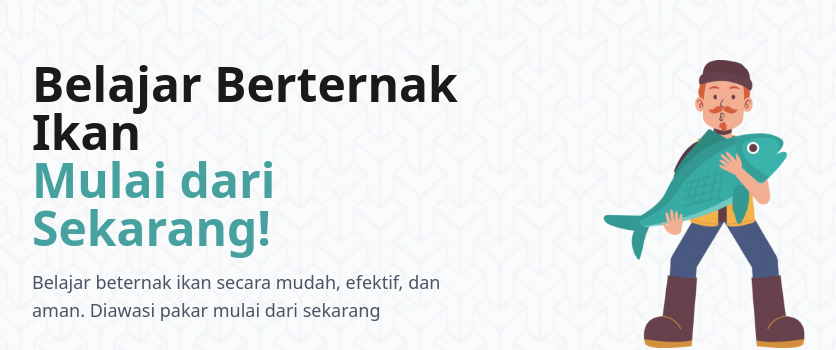
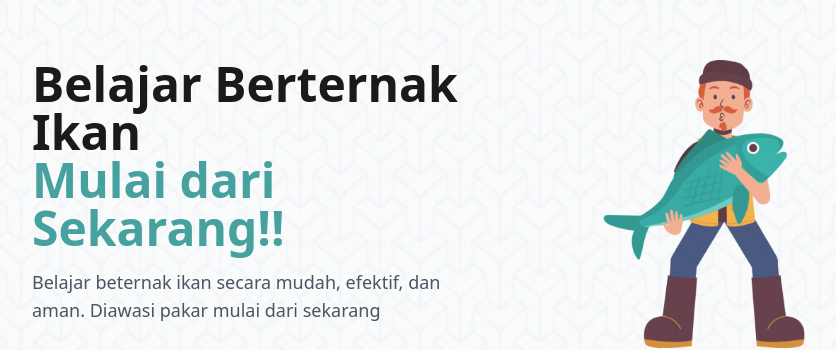
Before and after one commit to muzalri/perkasa-1, a Nuxt app: page /dashboard in a window 1280 px wide. Shown: the part 196-546 px from the top of the page, without its empty margins (160-996 px from the left). Built offline with nearby package versions, Linux system fonts and the light colour scheme; no server answers.

Commit message:
Update dashboard.vue

```diff
--- a/pages/dashboard.vue
+++ b/pages/dashboard.vue
@@ -7,7 +7,7 @@
         <div class="text-center md:text-left md:w-1/2 mt-8 md:mt-0 md:ml-8 lg:ml-40">
           <h2 class="text-3xl sm:text-4xl lg:text-5xl font-bold text-teal-800 mb-4 leading-tight pt-8 sm:pt-10 md:pt-0">
             Belajar Berternak Ikan <br class="hidden sm:block" />
-            <span class="text-teal-600">Mulai dari Sekarang!</span>
+            <span class="text-teal-600">Mulai dari Sekarang!!</span>
           </h2>
           <p class="text-gray-700 text-base sm:text-lg mb-6 px-4 md:px-0">
             Belajar beternak ikan secara mudah, efektif, dan aman. Diawasi pakar mulai dari sekarang
```
